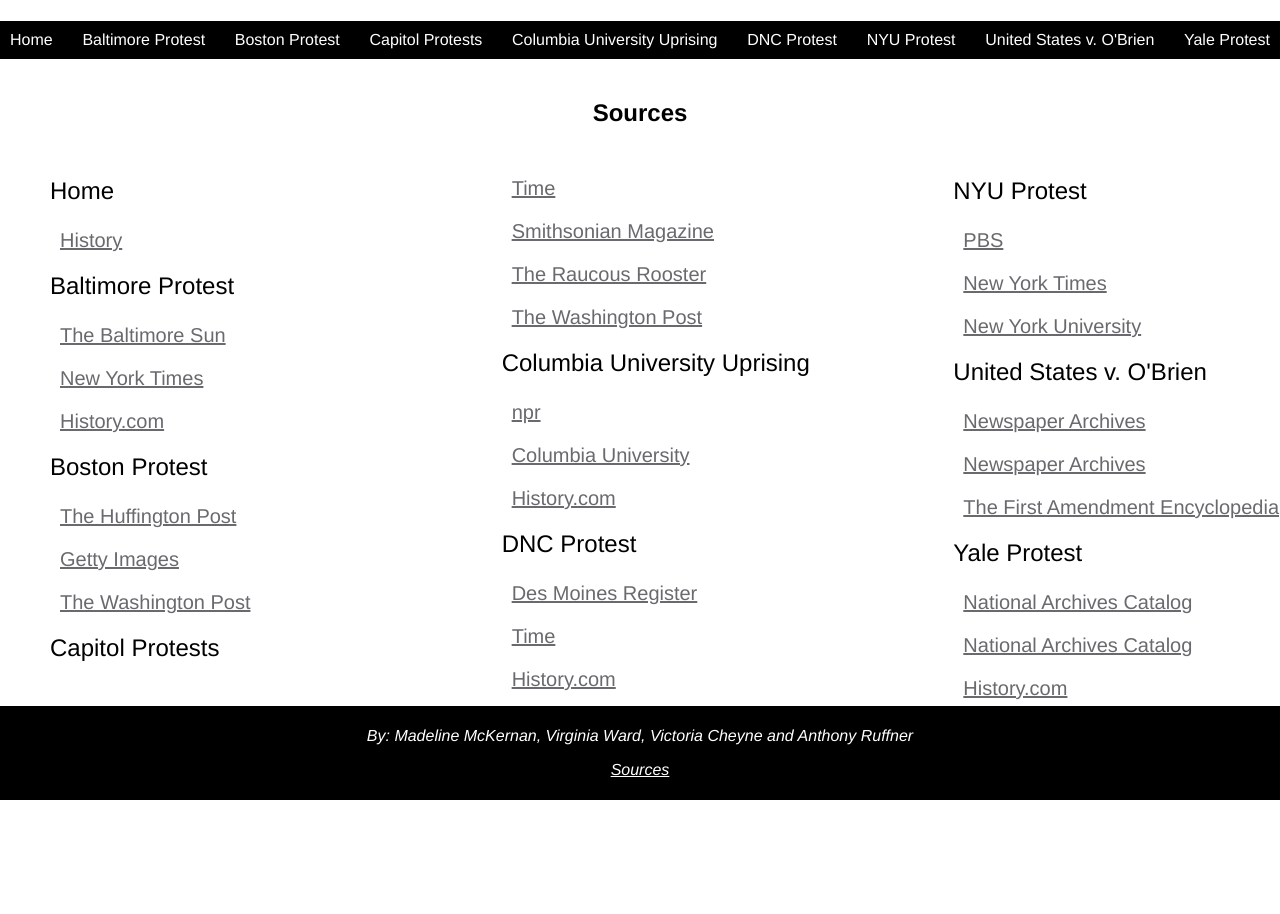
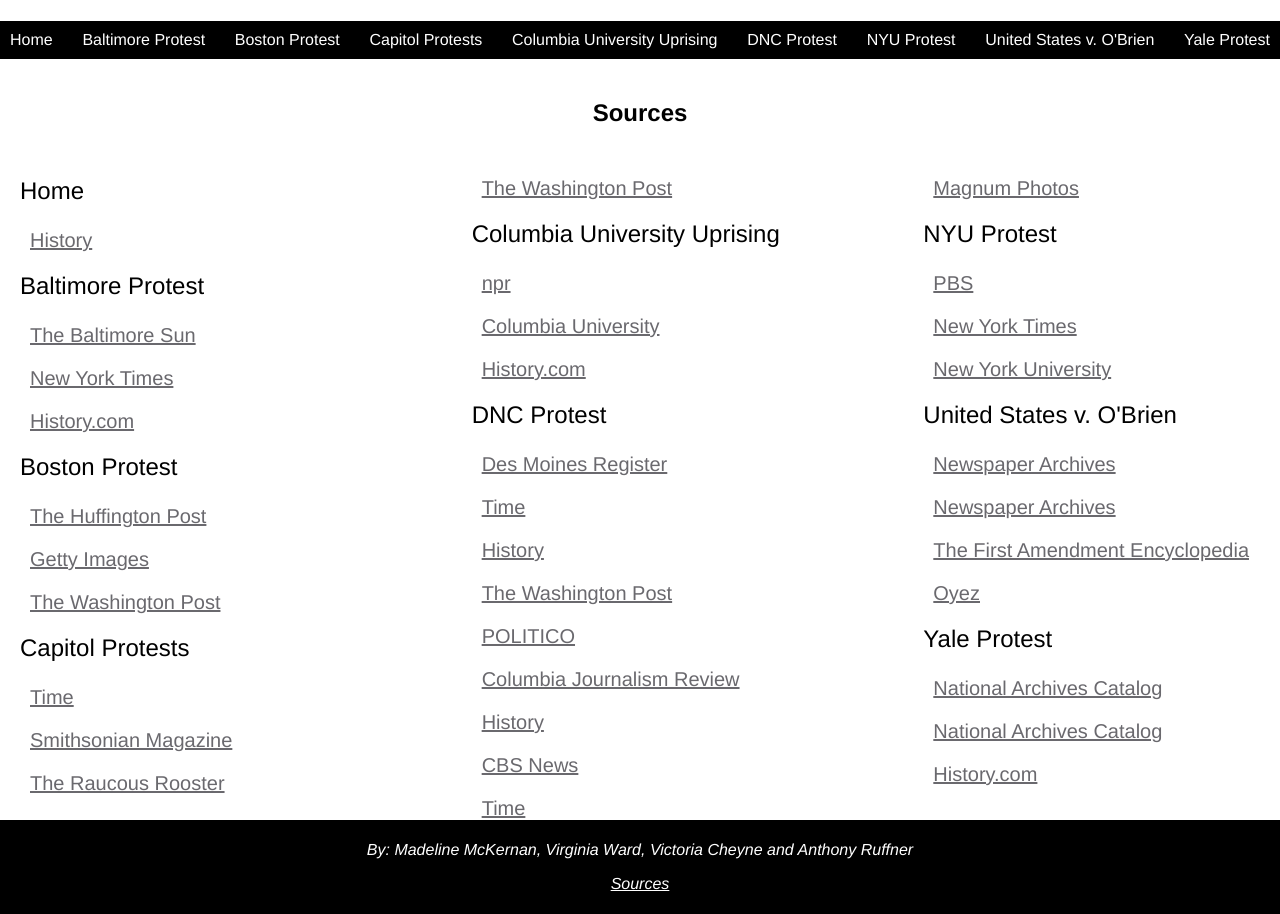
Before and after one commit to mnm539/PHOJOnew, a plain HTML site: page source.html in a window 1280 px wide. Shown: the part 69-983 px from the top of the page. Before the commit the page ends 869 px from the top, so only its background shows below. Drawn offline with Linux system fonts and the light colour scheme; a web font is replaced by a local one.

Commit message:
added sources

```diff
--- a/source.html
+++ b/source.html
@@ -61,7 +61,14 @@
   <p class="title"> DNC Protest </p>
     <p class="source"> <a href="https://www.desmoinesregister.com/media/cinematic/gallery/1261280002/photos-conflict-at-1968-democratic-national-convention/" style="color:#6A696E">Des Moines Register</a></p>
     <p class="source"> <a href="http://time.com/4403367/1968-dnc-convention-protest-photos/" style="color:#6A696E">Time</a></p>
-    <p class="source"> <a href="url" style="color:#6A696E">History.com</a></p>
+    <p class="source"> <a href="https://www.history.com/topics/1960s/1968-democratic-convention" style="color:#6A696E">History</a></p>
+    <p class="source"> <a href="https://www.washingtonpost.com/news/arts-and-entertainment/wp/2016/07/18/what-happened-in-chicago-in-1968-and-why-is-everyone-talking-about-it-now/?utm_term=.bf1c3950fb45" style="color:#6A696E">The Washington Post</a></p>
+    <p class="source"> <a href="https://www.politico.com/magazine/story/2018/09/02/how-fake-news-was-born-at-the-1968-dnc-219627" style="color:#6A696E">POLITICO</a></p>
+    <p class="source"> <a href="https://www.cjr.org/analysis/chicago-dnc-1968.php" style="color:#6A696E">Columbia Journalism Review</a></p>
+    <p class="source"> <a href="https://www.history.com/this-day-in-history/protests-at-democratic-national-convention-in-chicago "style="color:#6A696E">History</a></p>
+    <p class="source"> <a href="https://www.cbsnews.com/news/remembering-1968-chicagos-bloody-democratic-convention/"style="color:#6A696E">CBS News</a></p>
+    <p class="source"> <a href="https://time.com/4403367/1968-dnc-convention-protest-photos/"style="color:#6A696E">Time</a></p>
+    <p class="source"> <a href="http://www.magnumphotos.com/newsroom/politics/democratic-national-convention-riots-1968/"style="color:#6A696E">Magnum Photos</a></p>
   <p class="title"> NYU Protest </p>
     <p class="source"> <a href="https://www.pbs.org/wgbh/americanexperience/features/two-days-in-october-dow-chemical-and-use-napalm/" style="color:#6A696E">PBS</a></p>
     <p class="source"> <a href="https://timesmachine.nytimes.com/timesmachine/1968/03/07/77175541.html?action=click&contentCollection=Archives&module=LedeAsset&region=ArchiveBody&pgtype=article&pageNumber=58"style="color:#6A696E">New York Times</a></p>
@@ -70,6 +77,7 @@
     <p class="source"> <a href="https://newspaperarchive.com/baytown-sun-may-28-1968-p-15/"style="color:#6A696E">Newspaper Archives</a></p>
     <p class="source"> <a href="https://newspaperarchive.com/indiana-evening-gazette-may-28-1968-p-11/"style="color:#6A696E">Newspaper Archives</a></p>
     <p class="source"> <a href="https://mtsu.edu/first-amendment/article/1076/draft-card-mutilation-act-of-1965"style="color:#6A696E">The First Amendment Encyclopedia</a></p>
+    <p class="source"> <a href="https://www.oyez.org/cases/1967/232"style="color:#6A696E"> Oyez </a></p>
   <p class="title"> Yale Protest </p>
     <p class="source"> <a href="https://catalog.archives.gov/id/7419687"style="color:#6A696E">National Archives Catalog</a></p>
     <p class="source"> <a href="https://catalog.archives.gov/id/7419685"style="color:#6A696E">National Archives Catalog</a></p>
--- a/style.css
+++ b/style.css
@@ -84,12 +84,13 @@ img{
 
 .title{
 	margin-top: auto;
-	margin-left: 50px;
+	margin-left: 20px;
 	font-size: 1.5em;
 }
 
 .source{
-	margin-left: 60px;
+	margin-left: 30px;
+	margin-right: 20px;
 	color: #949399;
 	text-decoration: none;
 	font-size: 1.25em;
```
